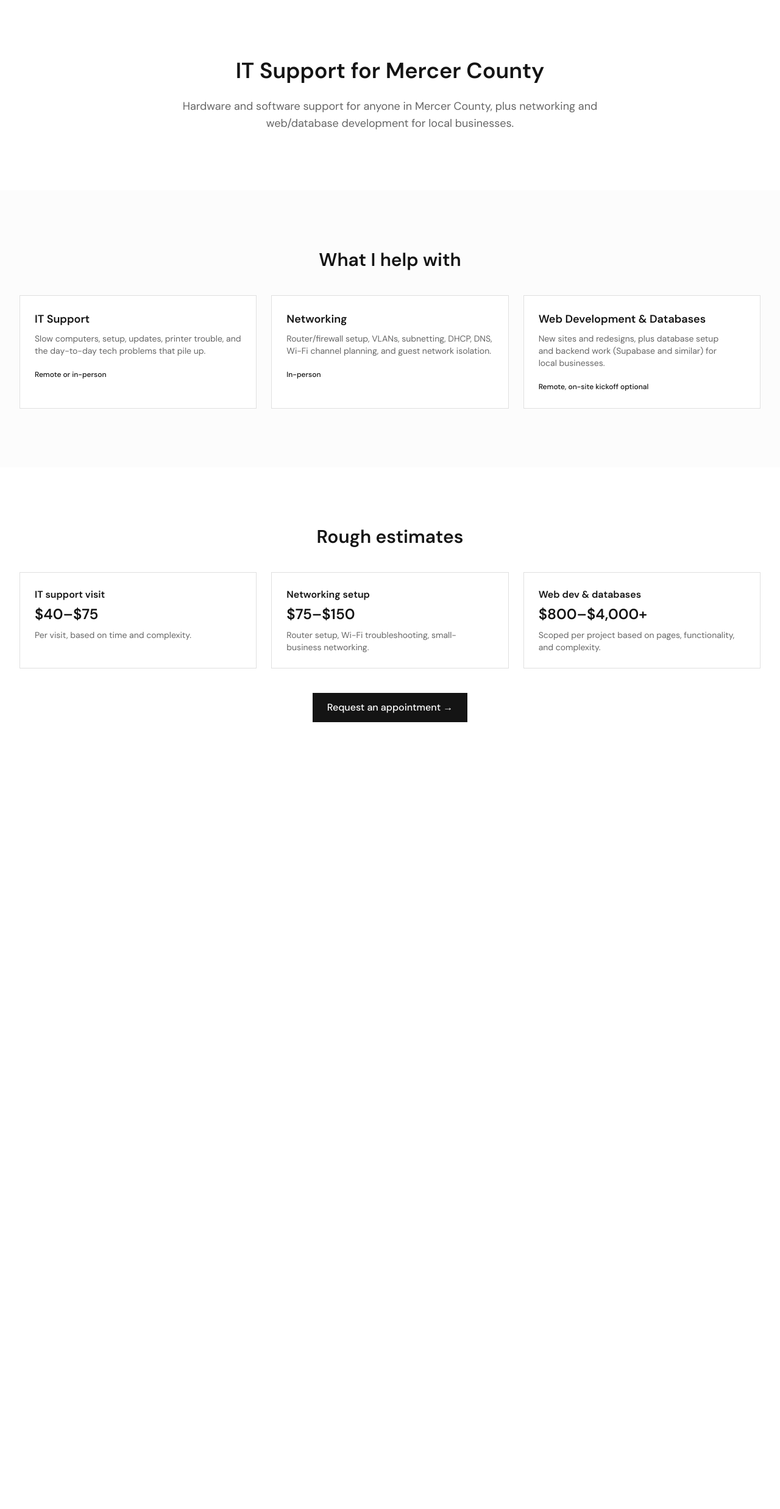
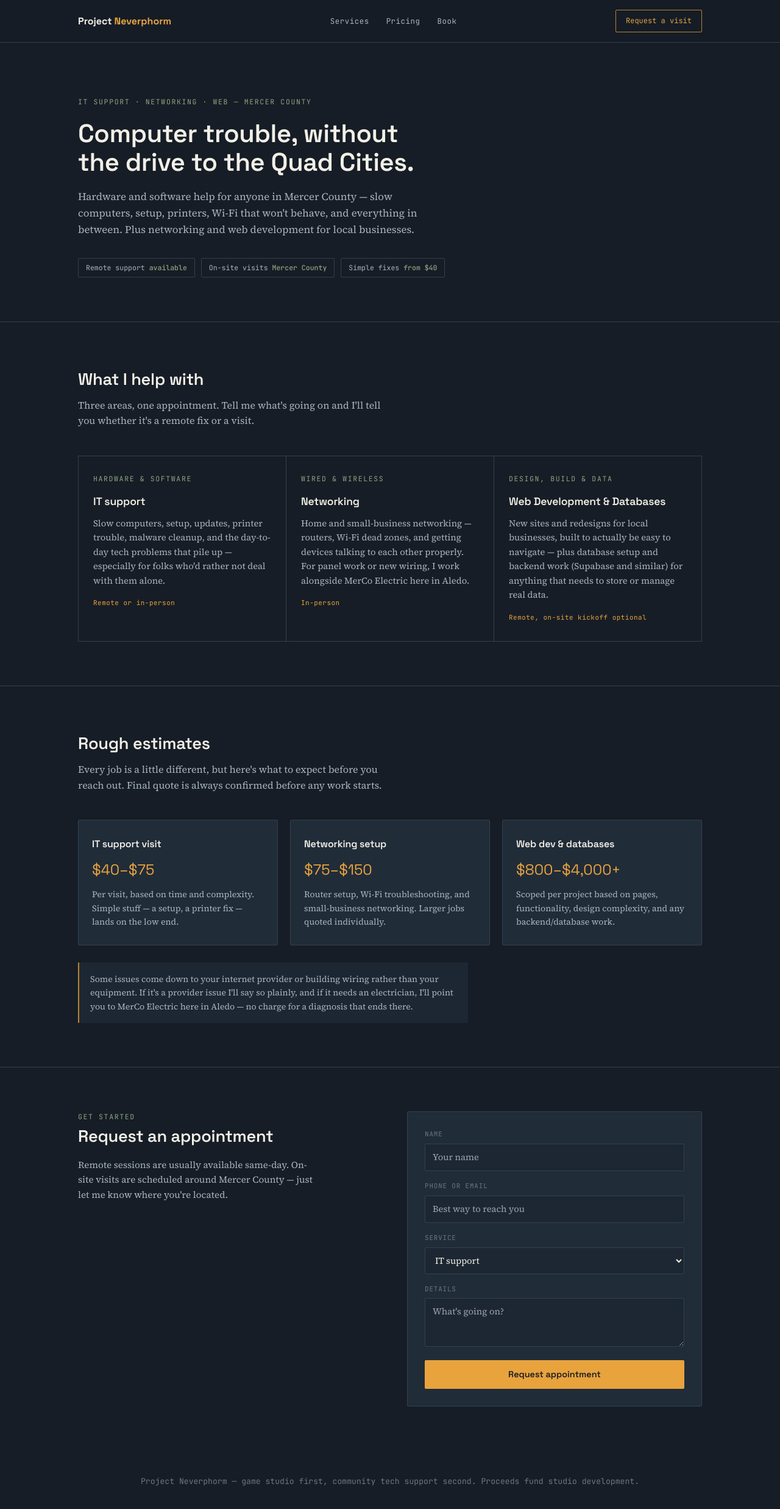
Before and after one commit to Minxci/neverphorm-site, a React (Vite) app in the folder apps/web/: page /itsupport in a window 1280 px wide. Shown: the top 2474 px of the page at 61% size. Before the commit the page ends 1280 px from the top, so only its background shows below. Built offline with nearby package versions, Linux system fonts and the light colour scheme; the HTML template or start-up script is replaced by a standard one.

Commit message:
updated the it support page

```diff
--- a/apps/web/src/pages/ITSupport.jsx
+++ b/apps/web/src/pages/ITSupport.jsx
@@ -1,109 +1,290 @@
-import { motion } from 'framer-motion';
+import { Helmet } from 'react-helmet';
 import { Link } from 'react-router-dom';
 
-const fadeInUp = {
-    initial: {
-      opacity: 0,
-      y: 20
-    },
-    animate: {
-      opacity: 1,
-      y: 0
-    },
-    transition: {
-      duration: 0.6
-    }
-  };
+const styles = `
+.itsupport-page {
+  --isp-bg: #161D26;
+  --isp-bg-alt: #1D2733;
+  --isp-bg-card: #212C39;
+  --isp-line: #33404E;
+  --isp-amber: #E8A33D;
+  --isp-amber-dim: #b98431;
+  --isp-sage: #8FA382;
+  --isp-text: #F2EFE6;
+  --isp-text-muted: #A9B4C0;
+  --isp-text-faint: #6B7684;
 
-const services = [
-  {
-    title: 'IT Support',
-    desc: 'Slow computers, setup, updates, printer trouble, and the day-to-day tech problems that pile up.',
-    mode: 'Remote or in-person',
-  },
-  {
-    title: 'Networking',
-    desc: 'Router/firewall setup, VLANs, subnetting, DHCP, DNS, Wi-Fi channel planning, and guest network isolation.',
-    mode: 'In-person',
-  },
-  {
-    title: 'Web Development & Databases',
-    desc: 'New sites and redesigns, plus database setup and backend work (Supabase and similar) for local businesses.',
-    mode: 'Remote, on-site kickoff optional',
-  },
-];
+  background: var(--isp-bg);
+  color: var(--isp-text);
+  font-family: 'Source Serif 4', serif;
+  line-height: 1.6;
+  -webkit-font-smoothing: antialiased;
+}
+.itsupport-page a { color: inherit; }
+.itsupport-page .eyebrow {
+  font-family: 'JetBrains Mono', monospace;
+  font-size: 0.72rem;
+  letter-spacing: 0.14em;
+  text-transform: uppercase;
+  color: var(--isp-sage);
+}
+.itsupport-page h1, .itsupport-page h2, .itsupport-page h3 {
+  font-family: 'Space Grotesk', sans-serif;
+  font-weight: 600;
+  letter-spacing: -0.01em;
+}
+.itsupport-page .isp-wrap { max-width: 1080px; margin: 0 auto; padding: 0 28px; }
 
-const pricing = [
-  { title: 'IT support visit', amt: '$40–$75', desc: 'Per visit, based on time and complexity.' },
-  { title: 'Networking setup', amt: '$75–$150', desc: 'Router setup, Wi-Fi troubleshooting, small-business networking.' },
-  { title: 'Web dev & databases', amt: '$800–$4,000+', desc: 'Scoped per project based on pages, functionality, and complexity.' },
-];
+/* SUBNAV */
+.itsupport-page .isp-subnav {
+  position: sticky; top: 0; z-index: 20;
+  background: rgba(22,29,38,0.92);
+  backdrop-filter: blur(8px);
+  border-bottom: 1px solid var(--isp-line);
+}
+.itsupport-page .isp-subnav .isp-wrap {
+  display: flex; align-items: center; justify-content: space-between;
+  padding-top: 16px; padding-bottom: 16px;
+}
+.itsupport-page .isp-brand { font-family: 'Space Grotesk', sans-serif; font-weight: 700; font-size: 1rem; }
+.itsupport-page .isp-brand span { color: var(--isp-amber); }
+.itsupport-page .isp-navlinks { display: flex; gap: 28px; font-family: 'JetBrains Mono', monospace; font-size: 0.78rem; letter-spacing: 0.04em; }
+.itsupport-page .isp-navlinks a { color: var(--isp-text-muted); text-decoration: none; transition: color .15s; }
+.itsupport-page .isp-navlinks a:hover { color: var(--isp-amber); }
+.itsupport-page .isp-nav-cta {
+  font-family: 'JetBrains Mono', monospace; font-size: 0.75rem;
+  border: 1px solid var(--isp-amber-dim); color: var(--isp-amber);
+  padding: 8px 16px; border-radius: 2px; text-decoration: none;
+}
+
+/* HERO */
+.itsupport-page .isp-hero { padding: 88px 0 72px; border-bottom: 1px solid var(--isp-line); }
+.itsupport-page .isp-hero h1 { font-size: 2.6rem; max-width: 680px; margin: 18px 0 20px; line-height: 1.15; }
+.itsupport-page .isp-hero p.isp-lede { color: var(--isp-text-muted); max-width: 560px; font-size: 1.05rem; }
+.itsupport-page .isp-hero-badges { display: flex; gap: 10px; margin-top: 32px; flex-wrap: wrap; }
+.itsupport-page .isp-badge {
+  font-family: 'JetBrains Mono', monospace; font-size: 0.72rem;
+  border: 1px solid var(--isp-line); color: var(--isp-text-muted);
+  padding: 6px 12px; border-radius: 2px;
+}
+.itsupport-page .isp-badge b { color: var(--isp-sage); font-weight: 500; }
+
+/* SECTIONS */
+.itsupport-page .isp-section { padding: 72px 0; border-bottom: 1px solid var(--isp-line); }
+.itsupport-page .isp-section h2 { font-size: 1.7rem; margin-bottom: 8px; }
+.itsupport-page .isp-section-sub { color: var(--isp-text-muted); max-width: 520px; margin-bottom: 44px; }
+.itsupport-page .isp-service-grid { display: grid; grid-template-columns: repeat(3,1fr); gap: 1px; background: var(--isp-line); border: 1px solid var(--isp-line); }
+.itsupport-page .isp-service-card { background: var(--isp-bg); padding: 28px 24px; }
+.itsupport-page .isp-service-card .eyebrow { margin-bottom: 14px; }
+.itsupport-page .isp-service-card h3 { font-size: 1.1rem; margin-bottom: 10px; }
+.itsupport-page .isp-service-card p { color: var(--isp-text-muted); font-size: 0.92rem; }
+.itsupport-page .isp-service-card .isp-mode {
+  display: inline-block; margin-top: 16px;
+  font-family: 'JetBrains Mono', monospace; font-size: 0.68rem;
+  color: var(--isp-amber); letter-spacing: 0.05em;
+}
+
+/* PRICING */
+.itsupport-page .isp-pricing-grid { display: grid; grid-template-columns: repeat(3,1fr); gap: 20px; margin-top: 8px; }
+.itsupport-page .isp-price-card { background: var(--isp-bg-card); border: 1px solid var(--isp-line); padding: 26px 22px; border-radius: 2px; }
+.itsupport-page .isp-price-card h3 { font-size: 1rem; margin-bottom: 6px; }
+.itsupport-page .isp-price-card .isp-amt { font-family: 'Space Grotesk', sans-serif; font-size: 1.5rem; color: var(--isp-amber); margin: 10px 0; }
+.itsupport-page .isp-price-card p { color: var(--isp-text-muted); font-size: 0.88rem; }
+.itsupport-page .isp-disclaimer {
+  margin-top: 28px; padding: 16px 18px; border-left: 2px solid var(--isp-amber-dim);
+  background: var(--isp-bg-alt); color: var(--isp-text-muted); font-size: 0.88rem; max-width: 640px;
+}
+
+/* BOOKING */
+.itsupport-page .isp-booking { display: grid; grid-template-columns: 1fr 1fr; gap: 56px; align-items: start; }
+.itsupport-page .isp-booking-copy p { color: var(--isp-text-muted); margin-top: 14px; font-size: 0.95rem; max-width: 400px; }
+.itsupport-page .isp-form { display: flex; flex-direction: column; gap: 16px; background: var(--isp-bg-card); border: 1px solid var(--isp-line); padding: 28px; border-radius: 2px; }
+.itsupport-page .isp-field { display: flex; flex-direction: column; }
+.itsupport-page .isp-field label {
+  font-family: 'JetBrains Mono', monospace; font-size: 0.68rem; letter-spacing: 0.08em;
+  text-transform: uppercase; color: var(--isp-text-faint); margin-bottom: 6px;
+}
+.itsupport-page .isp-field input, .itsupport-page .isp-field textarea, .itsupport-page .isp-field select {
+  background: var(--isp-bg-alt); border: 1px solid var(--isp-line); color: var(--isp-text);
+  padding: 10px 12px; font-family: 'Source Serif 4', serif; font-size: 0.92rem; border-radius: 2px;
+}
+.itsupport-page .isp-field textarea { min-height: 80px; resize: vertical; }
+.itsupport-page .isp-submit-btn {
+  margin-top: 6px; background: var(--isp-amber); color: #161D26; border: none;
+  font-family: 'Space Grotesk', sans-serif; font-weight: 600; font-size: 0.9rem;
+  padding: 12px 18px; border-radius: 2px; cursor: pointer;
+}
+
+/* FOOTER */
+.itsupport-page .isp-footer { padding: 40px 0; text-align: center; }
+.itsupport-page .isp-footer p { color: var(--isp-text-faint); font-size: 0.82rem; font-family: 'JetBrains Mono', monospace; }
+
+@media (max-width: 760px) {
+  .itsupport-page .isp-service-grid, .itsupport-page .isp-pricing-grid, .itsupport-page .isp-booking { grid-template-columns: 1fr; }
+  .itsupport-page .isp-navlinks { display: none; }
+  .itsupport-page .isp-hero h1 { font-size: 2rem; }
+}
+`;
 
 export const ITSupportPage = () => {
   return (
-    <div>
-      <section className="py-24">
-        <div className="max-w-7xl mx-auto px-4 sm:px-6 lg:px-8">
-          <motion.div
-            initial="initial"
-            whileInView="animate"
-            viewport={{ once: true, margin: '-100px' }}
-            variants={fadeInUp}
-            className="max-w-3xl mx-auto text-center"
-          >
-            <h1 className="text-3xl md:text-4xl font-semibold mb-6 leading-snug">
-              IT Support for Mercer County
-            </h1>
-            <p className="text-base md:text-lg leading-relaxed text-muted-foreground">
-              Hardware and software support for anyone in Mercer County, plus networking
-              and web/database development for local businesses.
-            </p>
-          </motion.div>
+    <div className="itsupport-page">
+      <Helmet>
+        <title>IT Support — Project Neverphorm</title>
+        <link rel="preconnect" href="https://fonts.googleapis.com" />
+        <link
+          href="https://fonts.googleapis.com/css2?family=Space+Grotesk:wght@400;500;600;700&family=Source+Serif+4:ital,wght@0,400;0,500;1,400&family=JetBrains+Mono:wght@400;500&display=swap"
+          rel="stylesheet"
+        />
+        <style>{styles}</style>
+      </Helmet>
+
+      <nav className="isp-subnav">
+        <div className="isp-wrap">
+          <div className="isp-brand">Project <span>Neverphorm</span></div>
+          <div className="isp-navlinks">
+            <a href="#isp-services">Services</a>
+            <a href="#isp-pricing">Pricing</a>
+            <a href="#isp-book">Book</a>
+          </div>
+          <a className="isp-nav-cta" href="#isp-book">Request a visit</a>
         </div>
-      </section>
+      </nav>
 
-      <section className="py-24 bg-muted/30">
-        <div className="max-w-7xl mx-auto px-4 sm:px-6 lg:px-8">
-          <h2 className="text-2xl md:text-3xl font-semibold mb-10 text-center">
-            What I help with
-          </h2>
-          <div className="grid md:grid-cols-3 gap-6">
-            {services.map((s) => (
-              <div key={s.title} className="rounded-lg border p-6 bg-background">
-                <h3 className="font-semibold text-lg mb-2">{s.title}</h3>
-                <p className="text-muted-foreground text-sm mb-4">{s.desc}</p>
-                <span className="text-xs font-medium text-primary">{s.mode}</span>
-              </div>
-            ))}
+      <section className="isp-hero">
+        <div className="isp-wrap">
+          <div className="eyebrow">IT Support · Networking · Web — Mercer County</div>
+          <h1>Computer trouble, without the drive to the Quad Cities.</h1>
+          <p className="isp-lede">
+            Hardware and software help for anyone in Mercer County — slow computers, setup,
+            printers, Wi-Fi that won't behave, and everything in between. Plus networking and
+            web development for local businesses.
+          </p>
+          <div className="isp-hero-badges">
+            <div className="isp-badge">Remote support <b>available</b></div>
+            <div className="isp-badge">On-site visits <b>Mercer County</b></div>
+            <div className="isp-badge">Simple fixes <b>from $40</b></div>
           </div>
         </div>
       </section>
 
-      <section className="py-24">
-        <div className="max-w-7xl mx-auto px-4 sm:px-6 lg:px-8">
-          <h2 className="text-2xl md:text-3xl font-semibold mb-10 text-center">
-            Rough estimates
-          </h2>
-          <div className="grid md:grid-cols-3 gap-6">
-            {pricing.map((p) => (
-              <div key={p.title} className="rounded-lg border p-6 bg-background">
-                <h3 className="font-semibold mb-1">{p.title}</h3>
-                <div className="text-2xl font-semibold text-primary mb-2">{p.amt}</div>
-                <p className="text-muted-foreground text-sm">{p.desc}</p>
-              </div>
-            ))}
-          </div>
-
-          <div className="mt-10 text-center">
-            <Link
-              to="/contact"
-              className="inline-flex items-center px-6 py-3 rounded-md bg-primary text-primary-foreground font-medium hover:bg-primary/90 transition-colors"
-            >
-              Request an appointment →
-            </Link>
+      <section className="isp-section" id="isp-services">
+        <div className="isp-wrap">
+          <h2>What I help with</h2>
+          <p className="isp-section-sub">
+            Three areas, one appointment. Tell me what's going on and I'll tell you whether
+            it's a remote fix or a visit.
+          </p>
+          <div className="isp-service-grid">
+            <div className="isp-service-card">
+              <div className="eyebrow">Hardware &amp; software</div>
+              <h3>IT support</h3>
+              <p>
+                Slow computers, setup, updates, printer trouble, malware cleanup, and the
+                day-to-day tech problems that pile up — especially for folks who'd rather
+                not deal with them alone.
+              </p>
+              <span className="isp-mode">Remote or in-person</span>
+            </div>
+            <div className="isp-service-card">
+              <div className="eyebrow">Wired &amp; wireless</div>
+              <h3>Networking</h3>
+              <p>
+                Home and small-business networking — routers, Wi-Fi dead zones, and getting
+                devices talking to each other properly. For panel work or new wiring, I work
+                alongside MerCo Electric here in Aledo.
+              </p>
+              <span className="isp-mode">In-person</span>
+            </div>
+            <div className="isp-service-card">
+              <div className="eyebrow">Design, build &amp; data</div>
+              <h3>Web Development &amp; Databases</h3>
+              <p>
+                New sites and redesigns for local businesses, built to actually be easy to
+                navigate — plus database setup and backend work (Supabase and similar) for
+                anything that needs to store or manage real data.
+              </p>
+              <span className="isp-mode">Remote, on-site kickoff optional</span>
+            </div>
           </div>
         </div>
       </section>
+
+      <section className="isp-section" id="isp-pricing">
+        <div className="isp-wrap">
+          <h2>Rough estimates</h2>
+          <p className="isp-section-sub">
+            Every job is a little different, but here's what to expect before you reach out.
+            Final quote is always confirmed before any work starts.
+          </p>
+          <div className="isp-pricing-grid">
+            <div className="isp-price-card">
+              <h3>IT support visit</h3>
+              <div className="isp-amt">$40–$75</div>
+              <p>Per visit, based on time and complexity. Simple stuff — a setup, a printer fix — lands on the low end.</p>
+            </div>
+            <div className="isp-price-card">
+              <h3>Networking setup</h3>
+              <div className="isp-amt">$75–$150</div>
+              <p>Router setup, Wi-Fi troubleshooting, and small-business networking. Larger jobs quoted individually.</p>
+            </div>
+            <div className="isp-price-card">
+              <h3>Web dev &amp; databases</h3>
+              <div className="isp-amt">$800–$4,000+</div>
+              <p>Scoped per project based on pages, functionality, design complexity, and any backend/database work.</p>
+            </div>
+          </div>
+          <div className="isp-disclaimer">
+            Some issues come down to your internet provider or building wiring rather than
+            your equipment. If it's a provider issue I'll say so plainly, and if it needs an
+            electrician, I'll point you to MerCo Electric here in Aledo — no charge for a
+            diagnosis that ends there.
+          </div>
+        </div>
+      </section>
+
+      <section className="isp-section" id="isp-book" style={{ borderBottom: 'none' }}>
+        <div className="isp-wrap isp-booking">
+          <div className="isp-booking-copy">
+            <div className="eyebrow">Get started</div>
+            <h2>Request an appointment</h2>
+            <p>
+              Remote sessions are usually available same-day. On-site visits are scheduled
+              around Mercer County — just let me know where you're located.
+            </p>
+          </div>
+          <form className="isp-form" onSubmit={(e) => e.preventDefault()}>
+            <div className="isp-field">
+              <label htmlFor="isp-name">Name</label>
+              <input id="isp-name" type="text" placeholder="Your name" />
+            </div>
+            <div className="isp-field">
+              <label htmlFor="isp-contact">Phone or email</label>
+              <input id="isp-contact" type="text" placeholder="Best way to reach you" />
+            </div>
+            <div className="isp-field">
+              <label htmlFor="isp-service">Service</label>
+              <select id="isp-service">
+                <option>IT support</option>
+                <option>Networking</option>
+                <option>Web development &amp; databases</option>
+                <option>Not sure — let's talk</option>
+              </select>
+            </div>
+            <div className="isp-field">
+              <label htmlFor="isp-details">Details</label>
+              <textarea id="isp-details" placeholder="What's going on?" />
+            </div>
+            <button className="isp-submit-btn" type="submit">Request appointment</button>
+          </form>
+        </div>
+      </section>
+
+      <footer className="isp-footer">
+        <div className="isp-wrap">
+          <p>Project Neverphorm — game studio first, community tech support second. Proceeds fund studio development.</p>
+        </div>
+      </footer>
     </div>
   );
 };
```
